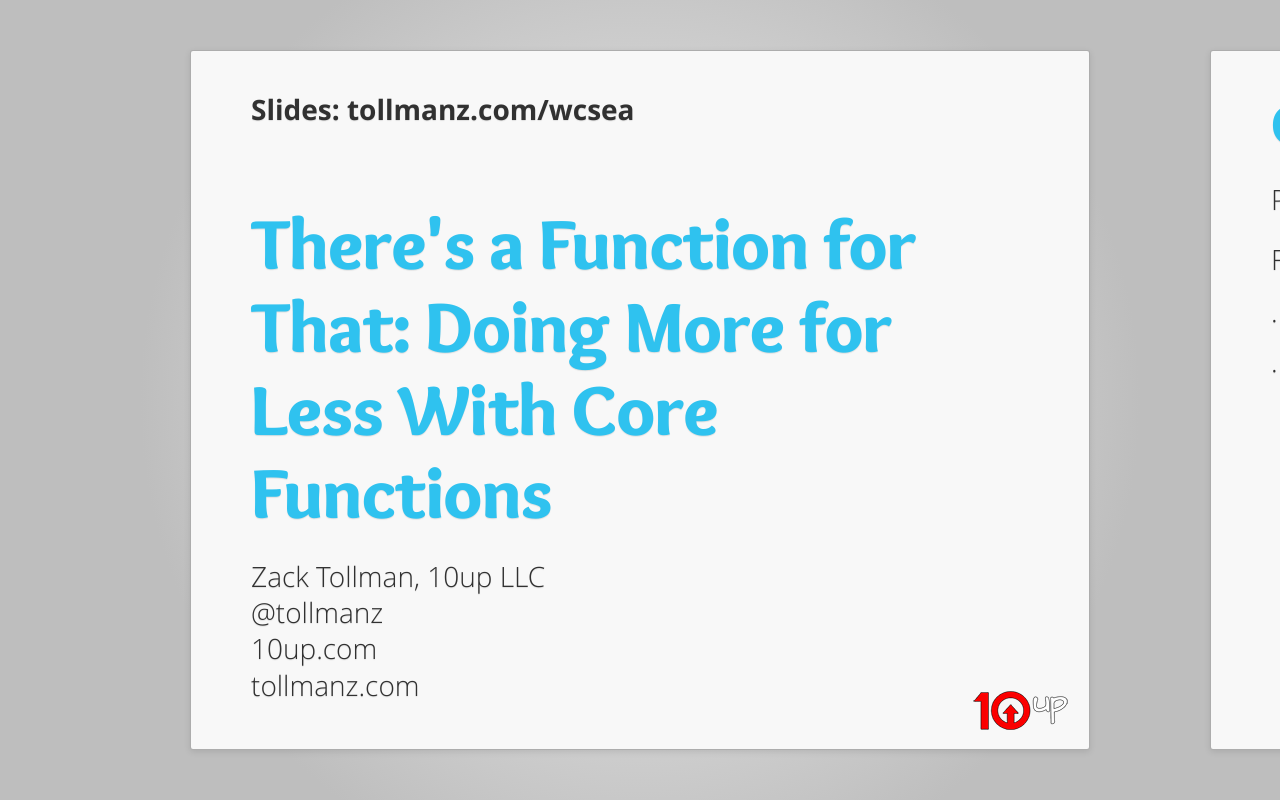
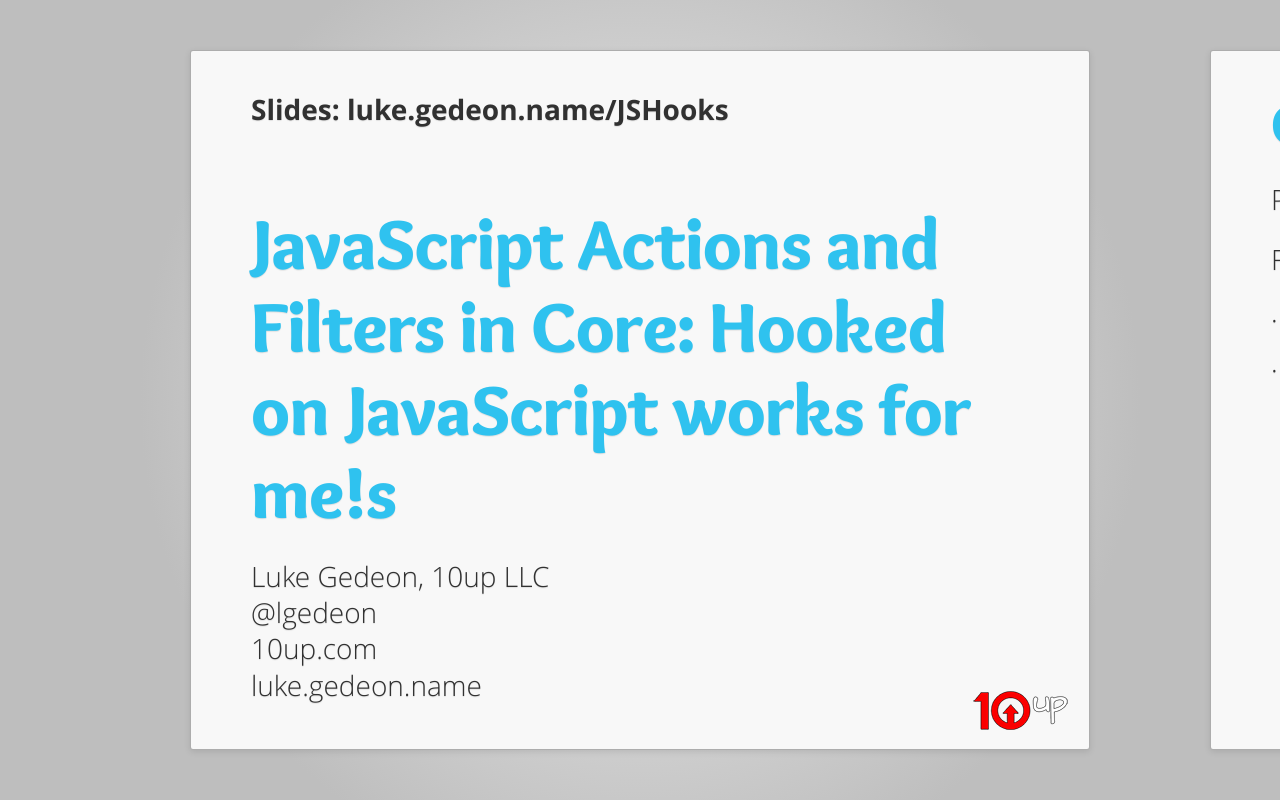
Before and after one commit to lgedeon/lgedeon-javascript-actions-and-filters-in-core, a plain HTML site: page index.html in a window 1280 px wide. Shown: the top 800 px of the page. Drawn offline with Linux system fonts and the light colour scheme; a web font is replaced by a local one.

Commit message:
Title page update
JavaScript Actions and Filters in Core: Hooked on JavaScript works for
me!

```diff
--- a/index.html
+++ b/index.html
@@ -14,7 +14,7 @@
 
 <html>
 	<head>
-		<title>There's a Function for That | Doing More for Less with Core Functions</title>
+		<title>JavaScript Actions and Filters in Core | Hooked on JavaScript works for me</title>
 
 		<meta charset='utf-8'>
         <link href="fonts.css" type="text/css" rel="stylesheet" media="all">
@@ -27,15 +27,15 @@
 
         <article>
 
-            <p><strong>Slides: tollmanz.com/wcsea</strong></p>
+            <p><strong>Slides: luke.gedeon.name/JSHooks</strong></p>
 
-            <h1>There's a Function for That: Doing More for Less With Core Functions</h1>
+            <h1>JavaScript Actions and Filters in Core: Hooked on JavaScript works for me!s</h1>
 
             <p>
-                Zack Tollman, 10up LLC<br>
-                @tollmanz<br>
+                Luke Gedeon, 10up LLC<br>
+                @lgedeon<br>
                 10up.com<br>
-                tollmanz.com
+                luke.gedeon.name
             </p>
 
         </article>
```
Also changed, not shown: 1 other file.
